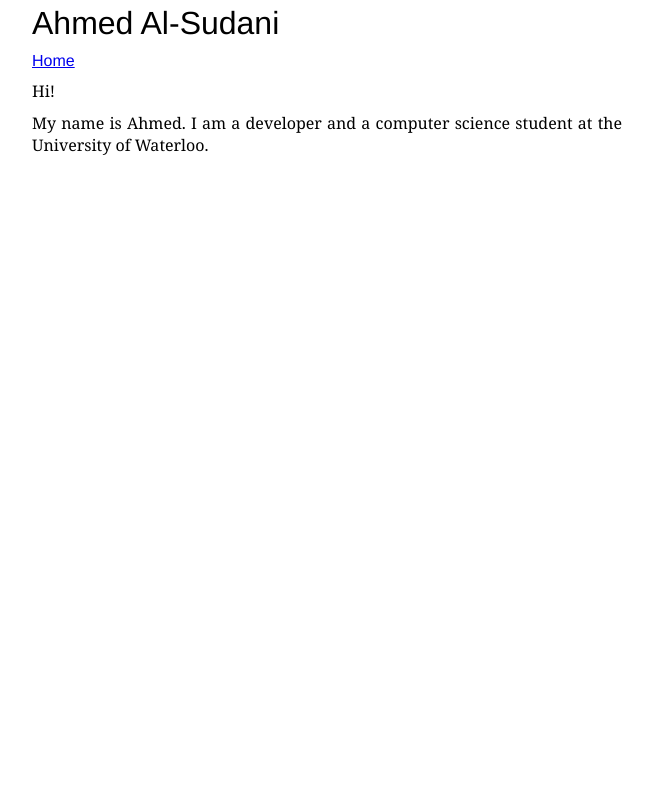
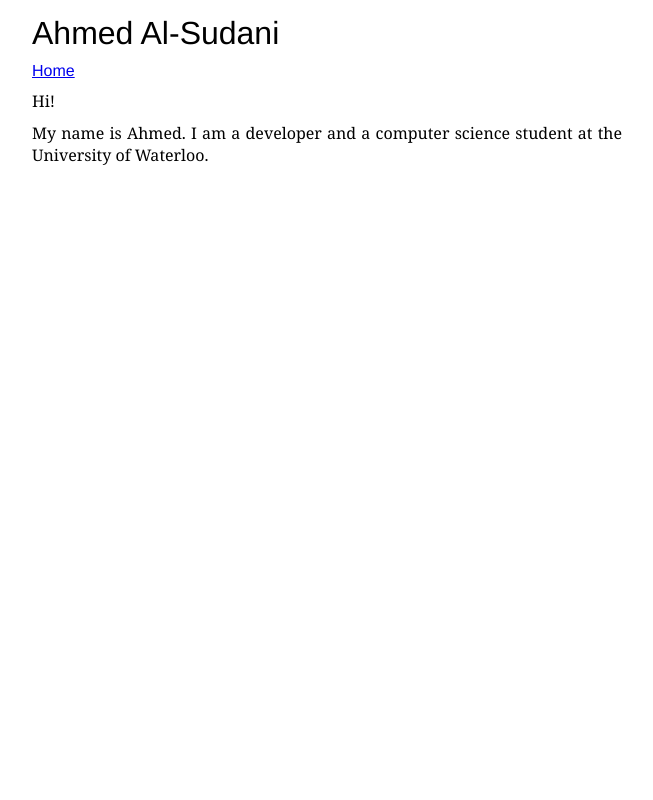
Before and after one commit to ahmedalsudani/alsudani, a Django app: page / in a window 1280 px wide. Shown: the whole page, without its empty margins (313-966 px from the left). Run offline with Django 3.2, Linux system fonts and the light colour scheme; style sheets or scripts are compiled from the project's sources.

Commit message:
Better style

```diff
--- a/alsudani/assets/sass/style.scss
+++ b/alsudani/assets/sass/style.scss
@@ -7,8 +7,11 @@ nav ul {
 }
 
 * {
-margin: 0;
-padding: 0;
+  margin: 0;
+  padding: 0;
+  -webkit-box-sizing: border-box; /* Safari/Chrome, other WebKit */
+  -moz-box-sizing: border-box;    /* Firefox, other Gecko */
+  box-sizing: border-box;         /* Opera/IE 8+ */
 }
 
 html {
@@ -18,13 +21,14 @@ html {
 
 body {
   margin: 0;
-  min-height: 100%;
+  height: 100%;
+  padding: 10px;
 }
 
 #container {
   max-width: 600px;
   margin: 0 auto;
-  height: 100%;
+  min-height: 100%;
   p, h1, h2, ul {
     padding: 5px 0;
     margin: 0 5px;
```
